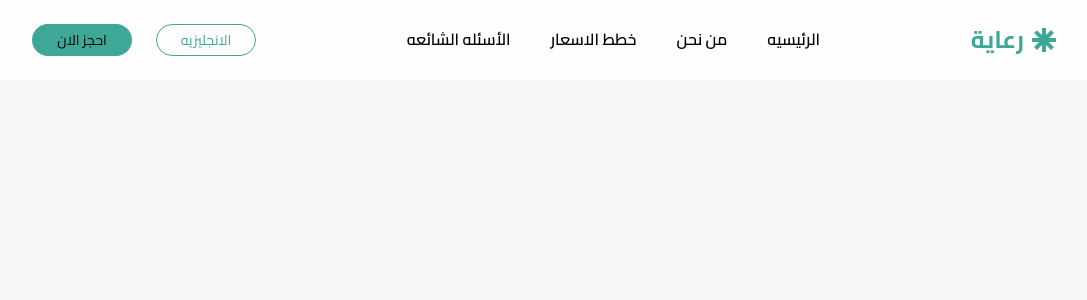
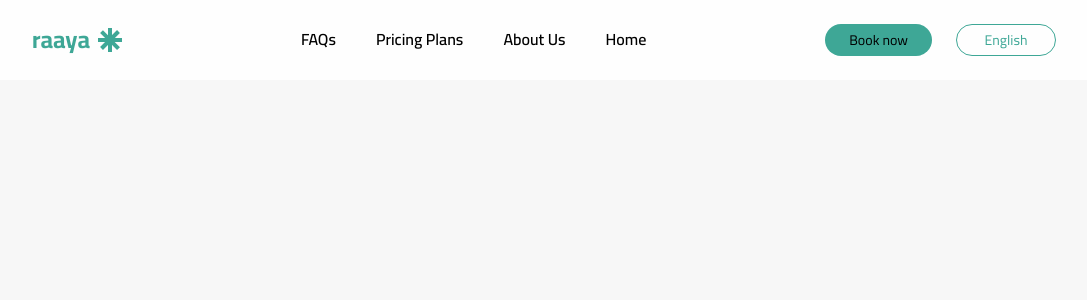
Before and after one commit to Abo3baziz/raaya, a Next.js app: page /en in a window 1280 px wide. Shown: the top 300 px of the page, without its empty margins (96-1183 px from the left). Built offline with nearby package versions, Linux system fonts and the light colour scheme.

Commit message:
feat: translate the navbar

```diff
--- a/app/ui/navbar.tsx
+++ b/app/ui/navbar.tsx
@@ -5,16 +5,21 @@ import Link from "next/link";
 import { Button, BorderButton } from "./Buttons";
 import { useState } from "react";
 import { Menu, X } from "lucide-react";
+import { useTranslations } from "next-intl";
 
 export default function Navbar() {
   const [isMenuOpen, setIsMenuOpen] = useState(false);
 
+  const tNav = useTranslations("navbar");
+  const tLogo = useTranslations("logo");
+  const tButton = useTranslations("button");
+
   return (
-    <nav className="flex max-w-full flex-wrap justify-between text-2xl flex-row-reverse bg-[rgba(255,255,255,0.9)] sticky top-0 z-50">
-      <div className="w-full max-w-[1440px] mx-auto flex flex-wrap justify-between flex-row-reverse px-4 md:px-8 lg:px-16 xl:px-32 h-20">
+    <nav className="flex max-w-full flex-wrap justify-between text-2xl bg-[rgba(255,255,255,0.9)] sticky top-0 z-50">
+      <div className="w-full max-w-[1440px] mx-auto flex flex-wrap justify-between px-4 md:px-8 lg:px-16 xl:px-32 h-20">
         <div className="flex items-center gap-x-2">
-          <p className="font-bold text-primary">رعاية</p>
-          <Image src={myLogo} alt="لوجو رعاية" />
+          <p className="font-bold text-primary">{tLogo("text")}</p>
+          <Image src={myLogo} alt={tLogo("imageAlt")} />
         </div>
 
         {/* Mobile menu button */}
@@ -32,29 +37,29 @@ export default function Navbar() {
           id="links-container"
         >
           <li>
-            <Link href="">الرئيسيه</Link>
+            <Link href="">{tNav("main")}</Link>
           </li>
           <li>
-            <Link href="#whoWeAre">من نحن</Link>
+            <Link href="#whoWeAre">{tNav("whoWeAre")}</Link>
           </li>
           <li>
-            <Link href="#plans ">خطط الاسعار</Link>
+            <Link href="#plans ">{tNav("plans")}</Link>
           </li>
           <li>
-            <Link href="#FAQ">الأسئله الشائعه</Link>
+            <Link href="#FAQ">{tNav("faq")}</Link>
           </li>
         </ul>
 
         {/* Desktop buttons */}
         <div className="hidden lg:flex flex-row-reverse items-center gap-x-6">
           <BorderButton
-            text="الانجليزيه"
+            text={tButton("english")}
             className="text-primary border text-[14px] w-25 h-8 px-6 rounded-full leading-[200%]"
           />
 
           <Button
-            text="احجز الان"
-            className="bg-primary  text-[14px] w-25 h-8 px-6 rounded-full leading-[200%]"
+            text={tButton("check-now")}
+            className="bg-primary  text-[14px] w-fit h-8 px-6 rounded-full leading-[200%]"
           />
         </div>
 
@@ -64,33 +69,33 @@ export default function Navbar() {
             <ul className="flex flex-col gap-y-4 font-semibold text-[1rem] items-end">
               <li>
                 <Link href="" onClick={() => setIsMenuOpen(false)}>
-                  الرئيسيه
+                  {tNav("main")}
                 </Link>
               </li>
               <li>
                 <Link href="#whoWeAre" onClick={() => setIsMenuOpen(false)}>
-                  من نحن
+                  {tNav("whoWeAre")}
                 </Link>
               </li>
               <li>
                 <Link href="#plans " onClick={() => setIsMenuOpen(false)}>
-                  خطط الاسعار
+                  {tNav("plans")}
                 </Link>
               </li>
               <li>
                 <Link href="#FAQ" onClick={() => setIsMenuOpen(false)}>
-                  الأسئله الشائعه
+                  {tNav("faq")}
                 </Link>
               </li>
             </ul>
 
             <div className="flex flex-col items-stretch gap-y-3 mt-4">
               <Button
-                text="احجز الان"
+                text={tButton("check-now")}
                 className="bg-primary text-[14px] h-10 px-6 rounded-full"
               />
               <BorderButton
-                text="الانجليزيه"
+                text={tButton("english")}
                 className="text-primary border text-[14px] h-10 px-6 rounded-full"
               />
             </div>
```
